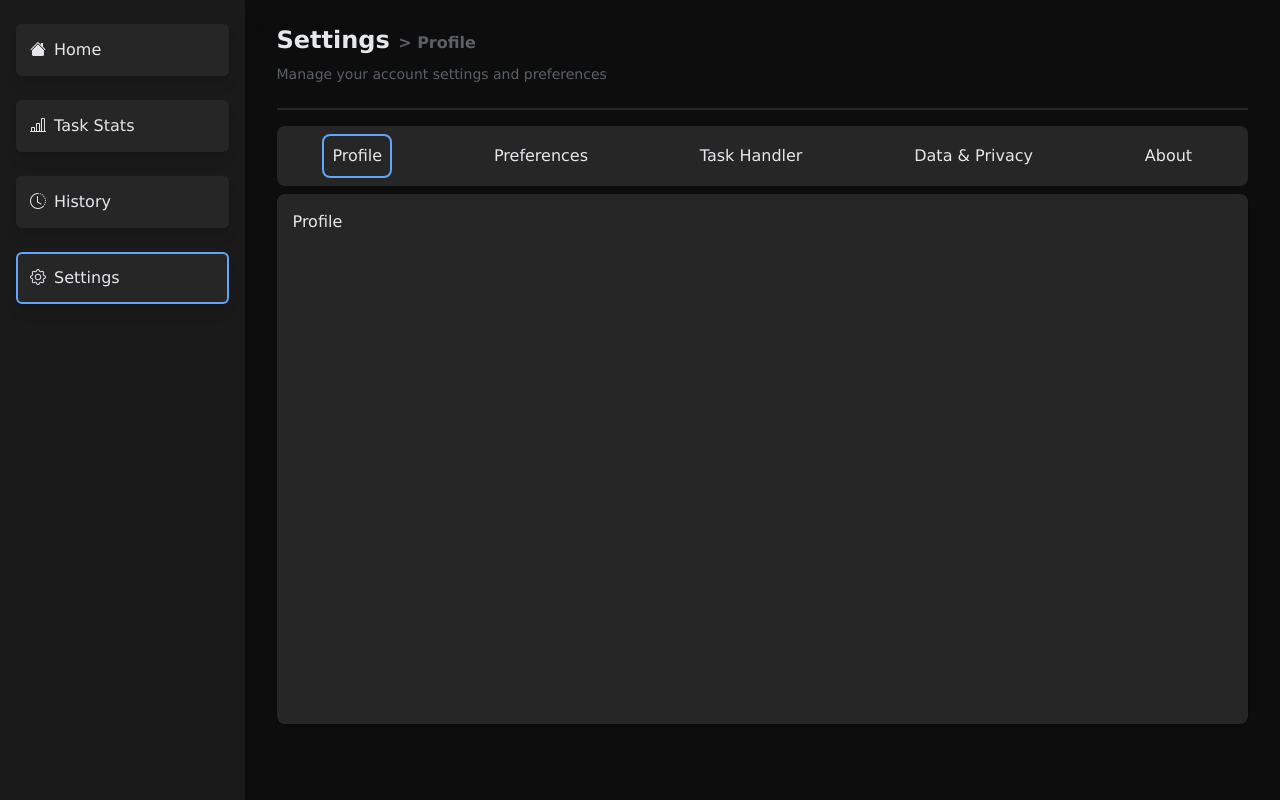
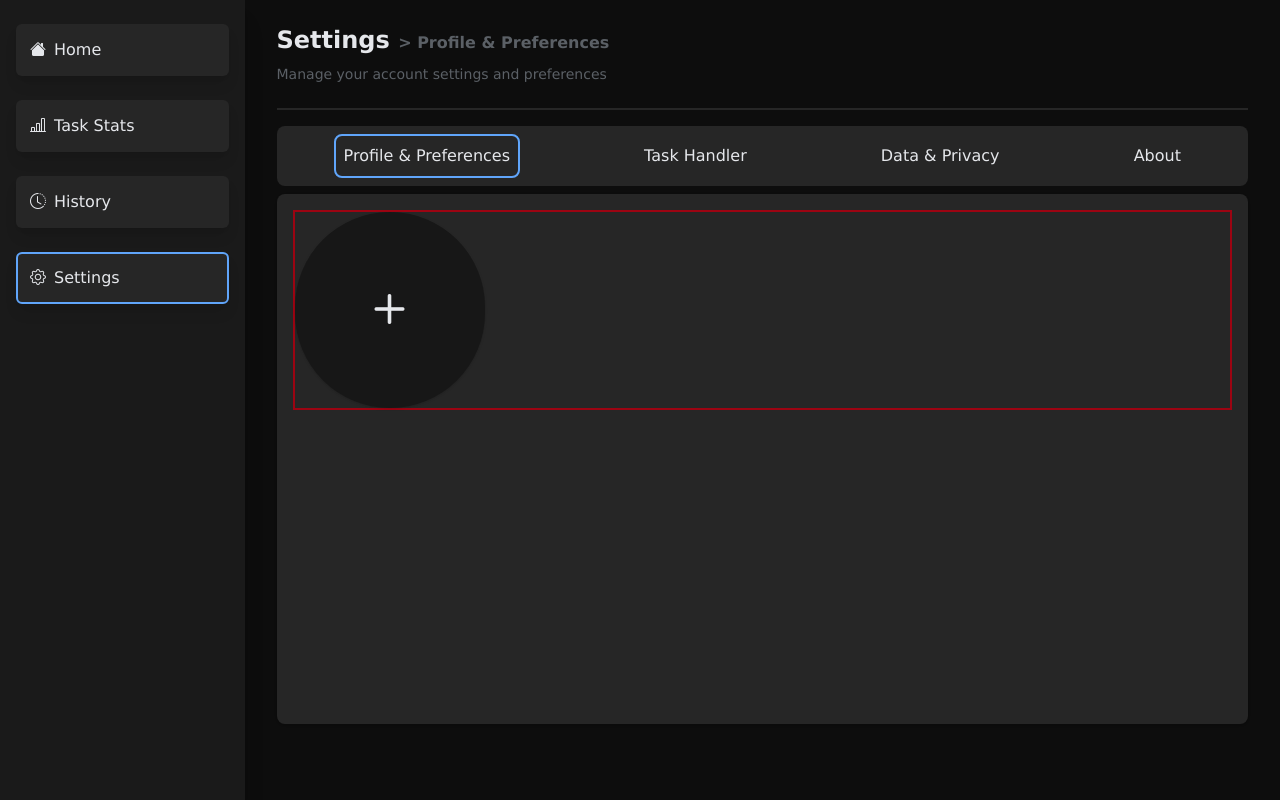
Before and after one commit to theinternetfae/Optima-V.2, a React (Vite) app: page /settings/profile in a window 1280 px wide. Built offline with nearby package versions, Linux system fonts and the light colour scheme.

Commit message:
Input image in Profile pfp

```diff
--- a/src/App.jsx
+++ b/src/App.jsx
@@ -7,7 +7,6 @@ import { TaskContext } from "./components/TaskContext.js";
 import AppLayout from "./AppLayout.jsx";
 import Settings from "./Settings.jsx";
 import Profile from "./settingsComponents/Profile.jsx";
-import Preferences from "./settingsComponents/Preferences.jsx";
 import TaskHandler from "./settingsComponents/TaskHandler.jsx";
 import DataPrivacy from "./settingsComponents/DataPrivacy.jsx";
 import About from "./settingsComponents/About.jsx";
@@ -148,7 +147,6 @@ function App() {
             <Route path="settings" element={<Settings />}>
               <Route index element={<Navigate to="profile" replace />} />
               <Route path="profile" element={<Profile />} />
-              <Route path="preferences" element={<Preferences />} />
               <Route path="taskHandler" element={<TaskHandler />} />
               <Route path="dataPrivacy" element={<DataPrivacy />} />
               <Route path="about" element={<About />} />
--- a/src/Settings.jsx
+++ b/src/Settings.jsx
@@ -7,9 +7,7 @@ function Settings() {
 
     function checking() {
         if(location.pathname === '/settings/profile') {
-            return "> Profile"
-        } else if(location.pathname === '/settings/preferences') {
-            return "> Preferences"
+            return "> Profile & Preferences"
         } else if(location.pathname === '/settings/taskHandler') {
             return "> Task Handler"
         } else if(location.pathname === '/settings/dataPrivacy') {
@@ -31,11 +29,7 @@ function Settings() {
                 <aside className="settings-router">
 
                     <Link to="profile" className={`sett-link ${location.pathname === "/settings/profile" && 'border-bluelight'}`}>
-                        <p>Profile</p>
-                    </Link>
-
-                    <Link to="preferences" className={`sett-link ${location.pathname === "/settings/preferences" && 'border-bluelight'}`}>
-                        <p>Preferences</p>
+                        <p>Profile & Preferences</p>
                     </Link>
 
                     <Link to="taskHandler" className={`sett-link ${location.pathname === "/settings/taskHandler" && 'border-bluelight'}`}>
--- a/src/index.css
+++ b/src/index.css
@@ -581,8 +581,26 @@ input[type="number"]::-webkit-outer-spin-button {
             }
         }
 
-        .sett-body {
-            @apply h-[530px] mt-2 rounded-lg bg-commongrey shadow p-4;
+        & .sett-body {
+            @apply h-[530px] mt-2 rounded-lg bg-commongrey shadow p-4 overflow-y-auto;
+
+            /*Profile*/
+            .the-user {
+                @apply border border-2 border-red h-[200px];
+
+                .pfp-upload {
+                    @apply  w-[190px] overflow-hidden h-full cursor-pointer rounded-full bg-dullblack shadow flex justify-center items-center;
+
+                    .pfp-plus {
+                        @apply text-6xl;
+                    }
+
+                    .pfp-image {
+                        @apply w-full h-full object-cover;
+                    }
+                }
+
+            }
         }
     }
 }
--- a/src/settingsComponents/Preferences.jsx
+++ /dev/null
@@ -1,9 +0,0 @@
-function Preferences() {
-    return (
-        <div className="sett-body">
-            Preferences
-        </div>
-    );
-}
-
-export default Preferences;
--- a/src/settingsComponents/Profile.jsx
+++ b/src/settingsComponents/Profile.jsx
@@ -1,8 +1,46 @@
+import { useState } from "react";
+
+
 function Profile() {
+
+    const [profileImage, setProfileImage] = useState(null);
+
+    function handleImageChange(e) {
+        const file = e.target.files[0];
+        if (!file) return;
+
+        const imageURL = URL.createObjectURL(file);
+        setProfileImage(imageURL);
+    }
+
     return (
         <div className="sett-body">
 
-            Profile
+            <div className="the-user">
+
+                <label className="pfp-upload">
+                    {profileImage ? (
+                        <img src={profileImage} alt="your-pfp" className="pfp-image" />
+                    ) : (
+                        <span className="bi bi-plus pfp-plus"></span>
+                    )}
+
+                    <input
+                        type="file"
+                        accept="image/*"
+                        onChange={handleImageChange}
+                        hidden
+                    />
+                </label>
+
+                {/* <div className="pfp">
+                    <i className="bi bi-plus"></i>
+                    <input type="file" accept="image/*" className="pfp-image"  />
+                </div> */}
+
+
+            </div>
+
 
         </div>
     );
```
